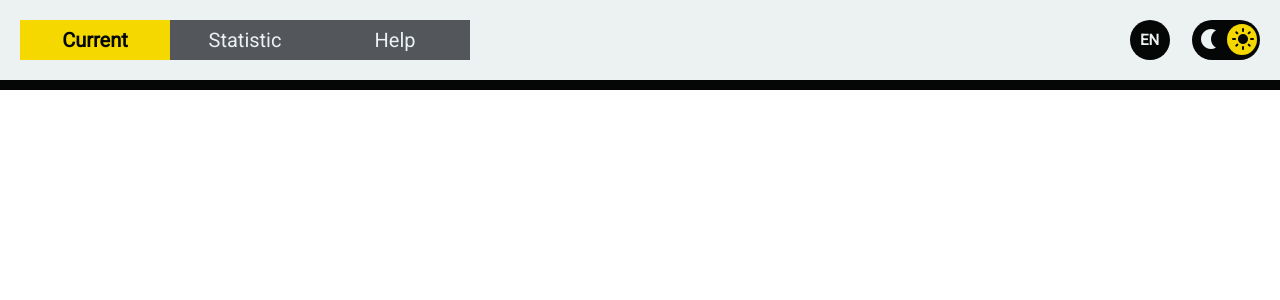
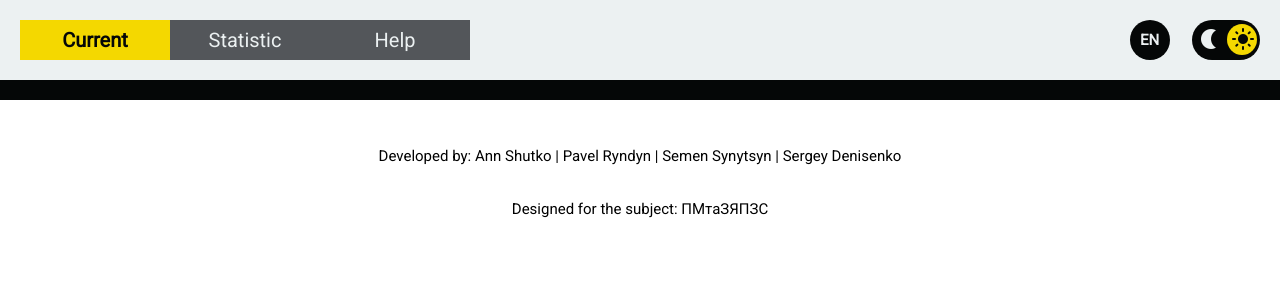
Before and after one commit to SSSenia/rrms-angular, an Angular app: page /current in a window 1280 px wide. Shown: the top 300 px of the page. Built offline with nearby package versions, Linux system fonts and the light colour scheme.

Commit message:
footer layout completed

```diff
--- a/src/app/footer/footer.component.html
+++ b/src/app/footer/footer.component.html
@@ -0,0 +1,5 @@
+<div class="line"></div>
+<div class="footer">
+    <div class="footer__text">Developed by: Ann Shutko | Pavel Ryndyn | Semen Synytsyn | Sergey Denisenko</div>
+    <div class="footer__text">Designed for the subject: ПМтаЗЯПЗС</div>
+</div>
--- a/src/app/footer/footer.component.scss
+++ b/src/app/footer/footer.component.scss
@@ -0,0 +1,17 @@
+.footer{
+    display: flex;
+    align-items: center;
+    flex-wrap: wrap;
+    flex-direction: column;
+    margin: 30px auto;
+    font-size: 15px;
+    .footer__text{
+        margin: 15px auto;
+    }
+}
+
+
+.line {
+    background: var(--contrast);
+    height: 10px;
+}
```
